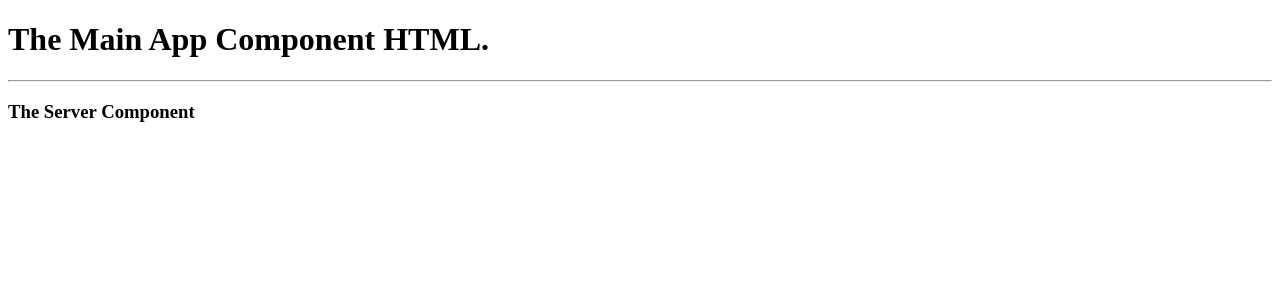
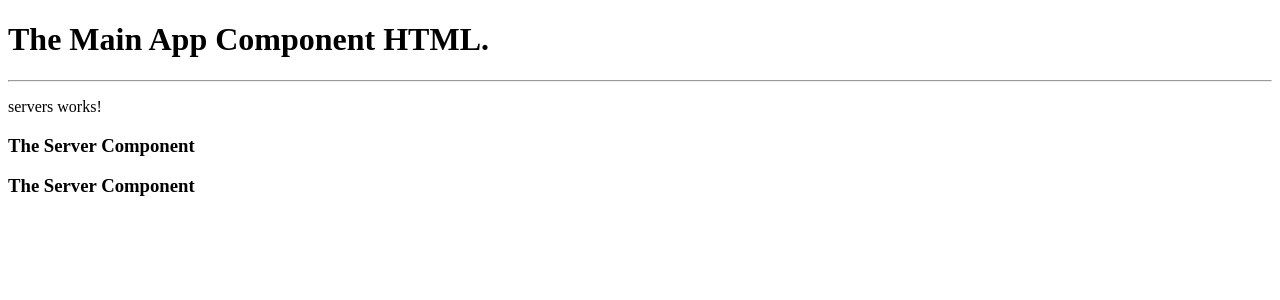
Before and after one commit to staraneelpatra/MyFirstAngularApp, an Angular app: page / in a window 1280 px wide. Shown: the top 300 px of the page. Built offline with nearby package versions, Linux system fonts and the light colour scheme.

Commit message:
Added Component Through CLI and Used it.

```diff
--- a/src/app/app.component.html
+++ b/src/app/app.component.html
@@ -1,3 +1,3 @@
 <h1>The Main App Component HTML.</h1>
 <hr>
-<app-server></app-server>
+<app-servers></app-servers>
--- a/src/app/app.module.ts
+++ b/src/app/app.module.ts
@@ -4,11 +4,13 @@ import { BrowserModule } from '@angular/platform-browser';
 import { AppRoutingModule } from './app-routing.module';
 import { AppComponent } from './app.component';
 import { ServerComponent } from './server/server.component';
+import { ServersComponent } from './servers/servers.component';
 
 @NgModule({
   declarations: [
     AppComponent,
-    ServerComponent
+    ServerComponent,
+    ServersComponent
   ],
   imports: [
     BrowserModule,
--- /dev/null
+++ b/src/app/servers/servers.component.html
@@ -0,0 +1,3 @@
+<p>servers works!</p>
+<app-server></app-server>
+<app-server></app-server>
```
Also changed, not shown: src/app/servers/servers.component.ts (added, +10 -0 lines), src/app/servers/servers.component.css (added).
